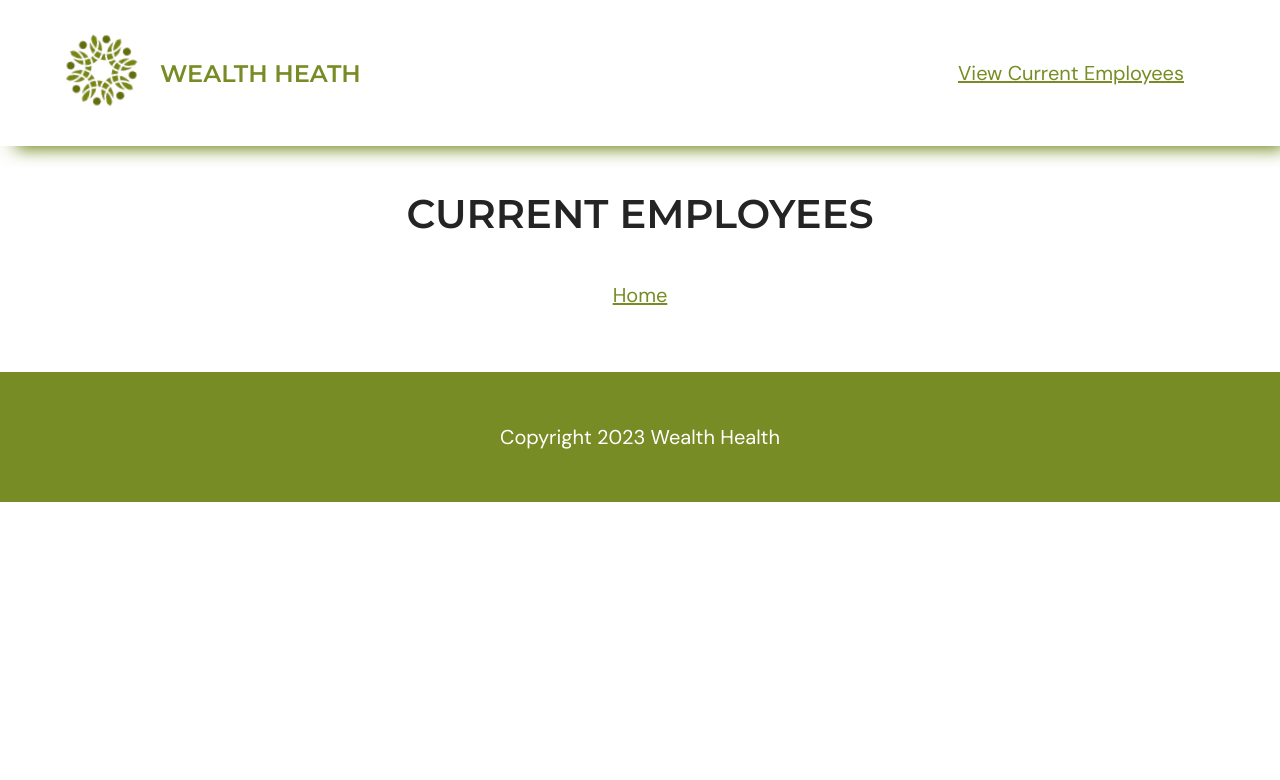
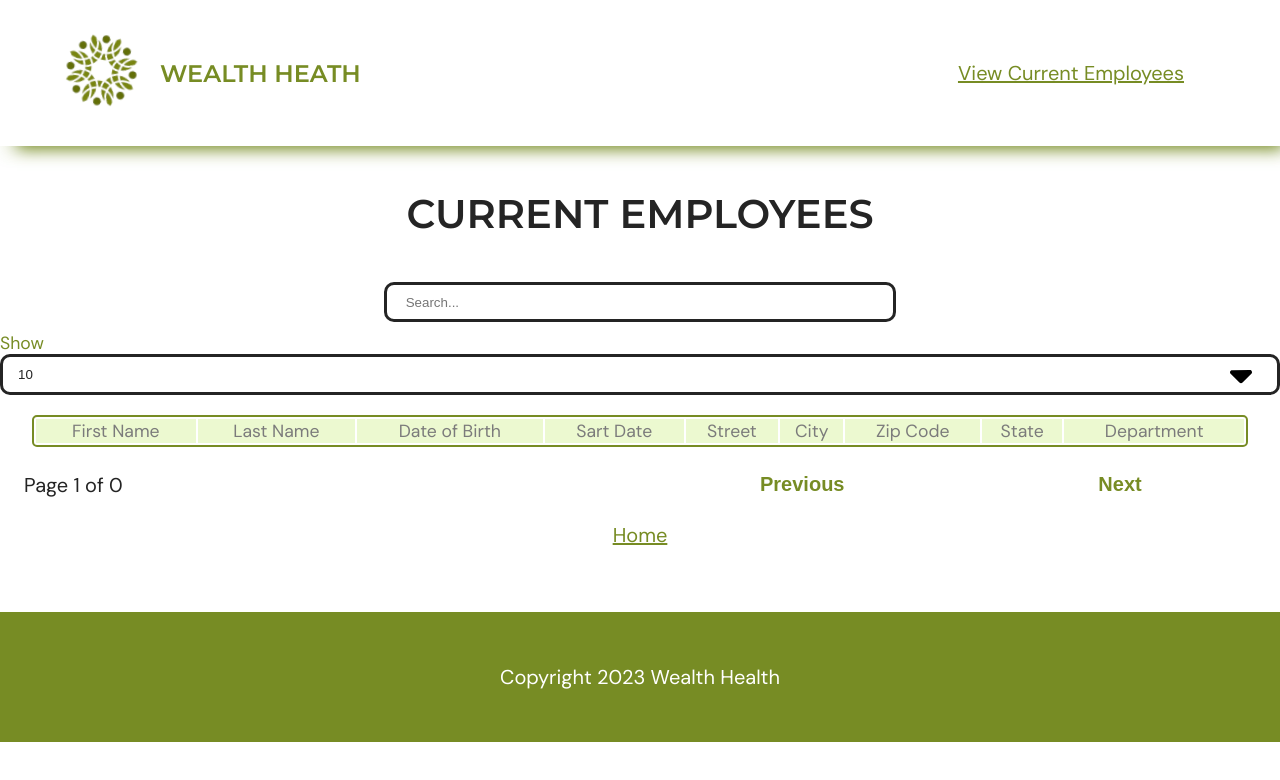
Before and after one commit to fvnny-code/HRNet, a React (Vite) app: page /employees in a window 1280 px wide. Shown: the top 780 px of the page. Built offline with nearby package versions, Linux system fonts and the light colour scheme.

Commit message:
implementation of the Table component using react-table

```diff
--- a/package.json
+++ b/package.json
@@ -11,6 +11,8 @@
   },
   "dependencies": {
     "@reduxjs/toolkit": "^1.9.5",
+    "@tanstack/react-table": "^8.9.7",
+    "@types/react-table": "^7.7.15",
     "react": "^18.2.0",
     "react-dom": "^18.2.0",
     "react-fontawesome": "^1.7.1",
--- /dev/null
+++ b/src/components/table/Columns.tsx
@@ -0,0 +1,47 @@
+import { Column } from "react-table";
+
+export const COLUMNS: Array<object> = [
+    {
+        Header: "First Name",
+        accessor: "firstName",
+    },
+    {
+        Header: "Last Name",
+        accessor: "lastName",
+    },
+    {
+        Header: "Date of Birth",
+        accessor: "dateOfBirth",
+    },
+    {
+        Header: "Sart Date ",
+        accessor: "startDate",
+    },
+    {
+        Header: "Street",
+        accessor: "street",
+    },
+    {
+        Header: "City",
+        accessor: "city",
+    },
+    {
+        Header: "Zip Code",
+        accessor: "zipCode",
+    },
+    {
+        Header: "State",
+        accessor: "state",
+    },
+    {
+        Header: "Department",
+        accessor: "department",
+    }
+
+
+]
+interface COLUMNS {
+  column: Array<Column>;
+  Header: string;
+  accessor: string
+}
--- a/src/components/table/Table.tsx
+++ b/src/components/table/Table.tsx
@@ -1,38 +1,182 @@
-import "./table.css"
- /**
-  * import react-table library so as to create the ctable component with included filters, sorting, and pagination
-  */
-export default function Table({ cols, items }: Props) {
+import { useMemo } from "react";
+import {
+  useTable,
+  useGlobalFilter,
+  useSortBy,
+  usePagination,
+
+} from "react-table";
+
+// import MOCK_DATA from "./MOCK_DATA 2.json";
+import { COLUMNS } from "./Columns";
+// import { GlobalFilter } from "./GlobalFilter";
+import "./table.css";
+import { useSelector } from "react-redux";
+import { RootState } from "../../store/Store";
+
+export const Table = () => {
+  const data = useSelector((store:RootState) => store.employees);
+
+  const columns = useMemo(() => COLUMNS, []);
+
+  // const data = useMemo(() => MOCK_DATA, []);
+
+  const {
+    getTableProps,
+    getTableBodyProps,
+    headerGroups,
+    // rows,
+    prepareRow,
+    //@ts-ignore
+    page,
+    //@ts-ignore
+    nextPage,
+    //@ts-ignore
+    previousPage,
+    //@ts-ignore
+    canNextPage,
+    //@ts-ignore
+    canPreviousPage,
+    //@ts-ignore
+    pageOptions,
+    //@ts-ignore
+    state,
+    //@ts-ignore
+    setGlobalFilter,
+  } = useTable(
+    {
+      //@ts-ignore
+      columns,
+      data,
+    },
+    useGlobalFilter,
+    useSortBy,
+    usePagination
+  );
+
+  const handleFilterInputChange = (e: React.ChangeEvent<HTMLInputElement>) => {
+    const { value } = e.currentTarget;
+    setGlobalFilter(value);
+  };
+
+  //@ts-ignore
+  const { pageIndex } = state;
 
   return (
-    <table>
-      <thead>
-        <tr>
-          {cols.map((col, index) => {
-            return <th key={index}>{col}</th>;
+    <>
+      <div className="container">
+        <input
+          placeholder=" Search... "
+          onChange={handleFilterInputChange}
+          className="search-table"
+        />
+      </div>
+      <div>
+        <label htmlFor="number per page">
+          Show
+          <select >
+            <option value="10">10</option>
+            <option value="25">25</option>
+            <option value="50">50</option>
+            <option value="100">100</option>
+          </select>
+        </label>
+      </div>
+
+      <table {...getTableProps()}>
+        <thead>
+          {headerGroups.map((headerGroup) => (
+            <tr {...headerGroup.getHeaderGroupProps()}>
+              {headerGroup.headers.map((column) => (
+                <th {...column.getHeaderProps(column.getSortByToggleProps())}>
+                  {column.render("Header")}
+                  <span>
+                    {column.isSorted
+                      ? column.isSortedDesc
+                        ? " 🔽"
+                        : " 🔼"
+                      : " "}
+                  </span>
+                </th>
+              ))}
+            </tr>
+          ))}
+        </thead>
+        <tbody {...getTableBodyProps()}>
+          {page.map((row) => {
+            prepareRow(row);
+            return (
+              <tr {...row.getRowProps()}>
+                {row.cells.map((cell) => {
+                  return (
+                    <td {...cell.getCellProps()}>{cell.render("Cell")}</td>
+                  );
+                })}
+              </tr>
+            );
           })}
-        </tr>
-      </thead>
-      <tbody>
-        {
-            items.map((item, index)=>{
-                return <tr key={index}>
-                    {
-                        item.map((value, index)=>{
-                            return<td key={index}>{value}</td>
-                        })
-                    }
+        </tbody>
+      </table>
+      <div className="container">
+        <div className="flex-start">
+          <span>
+            Page{" "}
+            <strong>
+              {pageIndex + 1} of {pageOptions.length}
+            </strong>{" "}
+          </span>
+        </div>
 
-              </tr>
-            })
-        }
+        <button
+          onClick={() => previousPage()}
+          disabled={!canPreviousPage}
+          className="btn-pagination"
+        >
+          Previous
+        </button>
+        <button
+          onClick={() => nextPage()}
+          disabled={!canNextPage}
+          className="btn-pagination"
+        >
+          Next
+        </button>
+      </div>
+    </>
+  );
+};
 
-      </tbody>
-    </table>
-  );
-}
+// export default function Table({ cols, items }: Props) {
 
-interface Props {
-  cols: Array<string>;
-  items: Array<Array<string>>;
-}
+//   return (
+//     <table>
+//       <thead>
+//         <tr>
+//           {cols.map((col, index) => {
+//             return <th key={index}>{col}</th>;
+//           })}
+//         </tr>
+//       </thead>
+//       <tbody>
+//         {
+//             items.map((item, index)=>{
+//                 return <tr key={index}>
+//                     {
+//                         item.map((value, index)=>{
+//                             return<td key={index}>{value}</td>
+//                         })
+//                     }
+
+//               </tr>
+//             })
+//         }
+
+//       </tbody>
+//     </table>
+//   );
+// }
+
+// interface Props {
+//   cols: Array<string>;
+//   items: Array<Array<string>>;
+// }
--- a/src/components/table/table.css
+++ b/src/components/table/table.css
@@ -13,7 +13,7 @@
   max-width: 40%;
 }
 .btn-pagination {
-  min-width: 30px;
+  width: 8rem;
   /* padding-bottom: 0.5rem; */
   border: none;
 }
@@ -24,7 +24,7 @@
   display: flex;
   align-items: center;
   width: 50%;
-  padding: 0 1rem;
+  padding: 0 1.5rem;
 }
 .flex-end {
   display: flex;
--- a/src/index.css
+++ b/src/index.css
@@ -151,6 +151,7 @@ button:focus-visible {
 } */
 
 .container {
+  width: 100%;
   display: flex;
   flex-wrap: wrap;
   align-items: center;
--- a/src/pages/Employees/Employees.tsx
+++ b/src/pages/Employees/Employees.tsx
@@ -1,27 +1,18 @@
 import { NavLink } from "react-router-dom";
 import { useSelector } from "react-redux";
+import { Table } from "../../components/table/Table";
 
-// import TableWrapper from "../../components/table/TableWrapper";
 
 export default function Employees() {
-  const cols: Array<string> = [
-    "First Name",
-    "Last Name",
-    "Start Date",
-    "Date of Birth",
-    "Street",
-    "City",
-    "State",
-    "Zip Code",
-    "Department",
-  ]
-  const employees = useSelector ((s:any)=> s.employees)
-  console.log(employees)
+
+  const employees = useSelector((s: any) => s.employees);
+  console.log(employees);
 
   return (
     <>
       <h2>CURRENT EMPLOYEES</h2>
-      {/* <TableWrapper id="currentEmployeesTable" cols={cols} items={employees} /> */}
+
+      <Table />
       <NavLink to="/home">Home</NavLink>
     </>
   );
--- a/src/store/Store.tsx
+++ b/src/store/Store.tsx
@@ -27,3 +27,4 @@ export const store = configureStore({
 });
 
 export const persistStor= persistStore(store)
+export type RootState = ReturnType<typeof store.getState>
```
Also changed, not shown: src/components/table/EntriesCounter.tsx (deleted, +0 -46 lines), src/components/table/InputSearch.tsx (deleted, +0 -19 lines), src/components/table/SelectMaxEntries.tsx (deleted, +0 -27 lines), src/components/table/TablePagination.tsx (deleted, +0 -51 lines), src/components/table/TableWrapper.tsx (+30 -26 lines), 1 other file (tests, documents, lock files or other folders).
